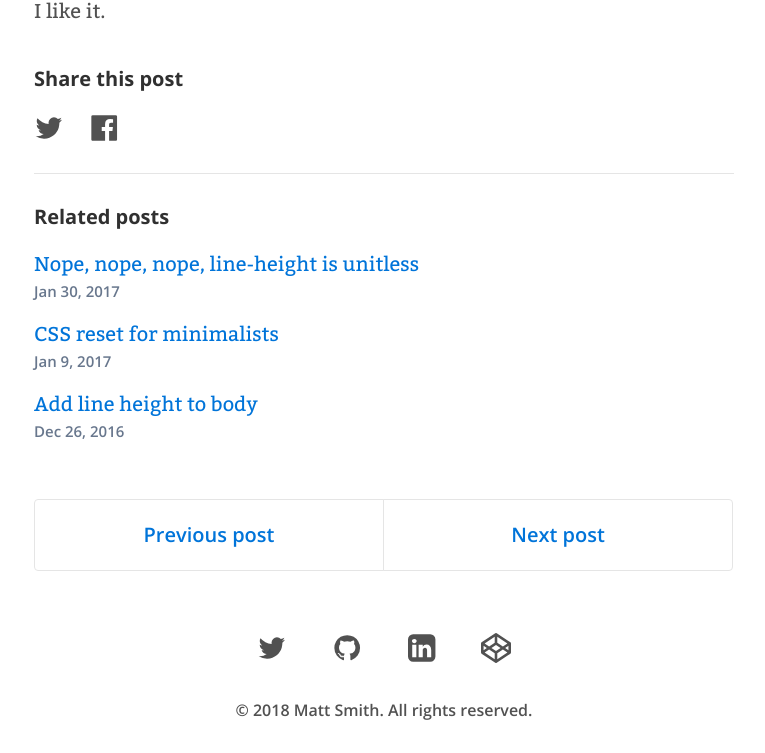
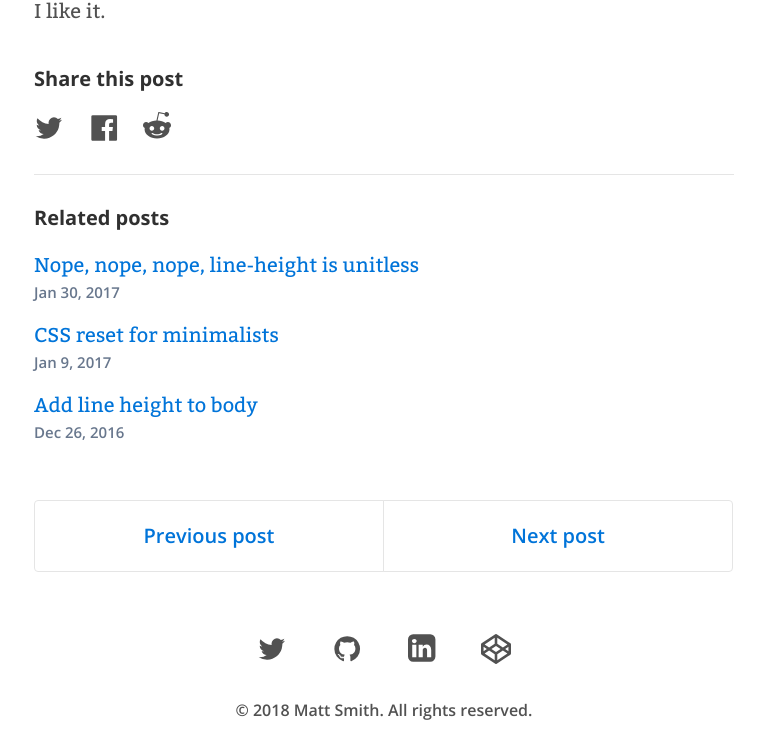
Before and after one commit to AllThingsSmitty/allthingssmitty.github.io, a Jekyll site: the page built from _posts/2016-11-28-use-attribute-selectors-with-empty-links.md, in a window 1280 px wide. Shown: the part 1002-1755 px from the top of the page, without its empty margins (256-1021 px from the left). Built offline with Jekyll 4.4.1, drawn with Linux system fonts in a browser that asks for light colours; comment, search, counter and statistics services are not loaded.

Commit message:
Added Reddit

```diff
--- a/_includes/share-page.html
+++ b/_includes/share-page.html
@@ -2,16 +2,22 @@
   <h4>Share this post</h4>
   <ul>
     <li>
-      <a href="https://twitter.com/intent/tweet?text={{ page.title }}&url={{ site.url }}{{ page.url }}&via={{ site.brand }}&related={{ site.brand }}" rel="nofollow" target="_blank" onclick="window.open(this.href, 'twitter share', 'height=235,width=550');return false;">
+      <a href="https://twitter.com/intent/tweet?text={{ page.title }}&url={{ site.url }}{{ page.url }}&via={{ site.brand }}&related={{ site.brand }}" rel="nofollow" target="_blank" onclick="window.open(this.href, 'twitter share', 'height=250,width=550');return false;">
       {% include icons/twitter.svg %}
         <span>Share on Twitter</span>
       </a>
     </li>
     <li>
-      <a href="https://facebook.com/sharer.php?u={{ site.url }}{{ page.url }}" rel="nofollow" target="_blank" onclick="window.open(this.href,'facebook-share', 'height=296,width=580');return false;">
+      <a href="https://facebook.com/sharer.php?u={{ site.url }}{{ page.url }}" rel="nofollow" target="_blank">
         {% include icons/facebook-official.svg %}
         <span>Share on Facebook</span>
       </a>
     </li>
+    <li>
+      <a href="https://reddit.com/submit?title={{ page.title }}&url={{ site.url }}{{ page.url }}&via={{ site.brand }}&related={{ site.brand }}" rel="nofollow" target="_blank">
+        {% include icons/reddit.svg %}
+        <span>Share on Reddit</span>
+      </a>
+    </li>
   </ul>
 </section>
```
Also changed, not shown: _includes/icons/reddit.svg (added).
